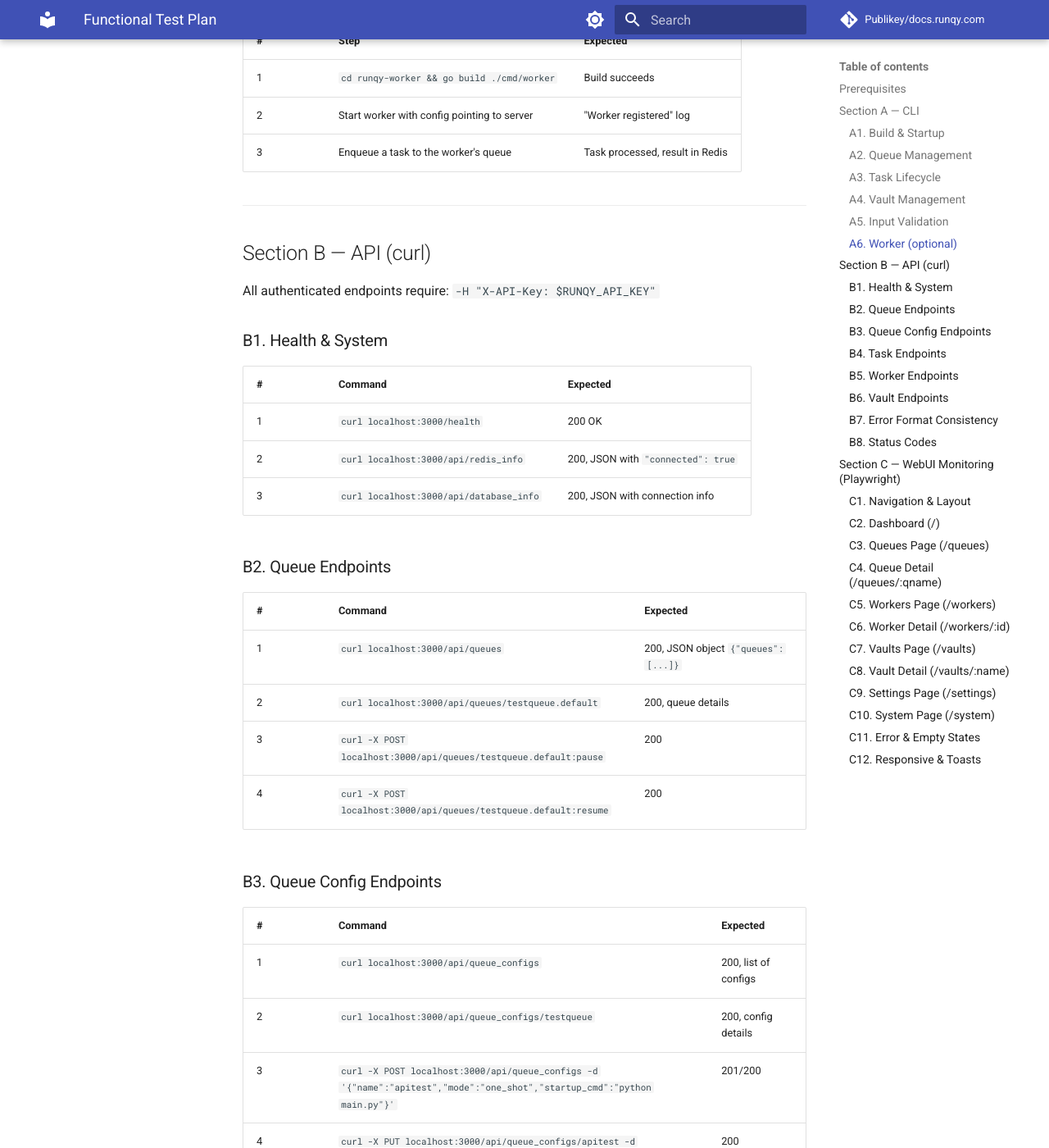
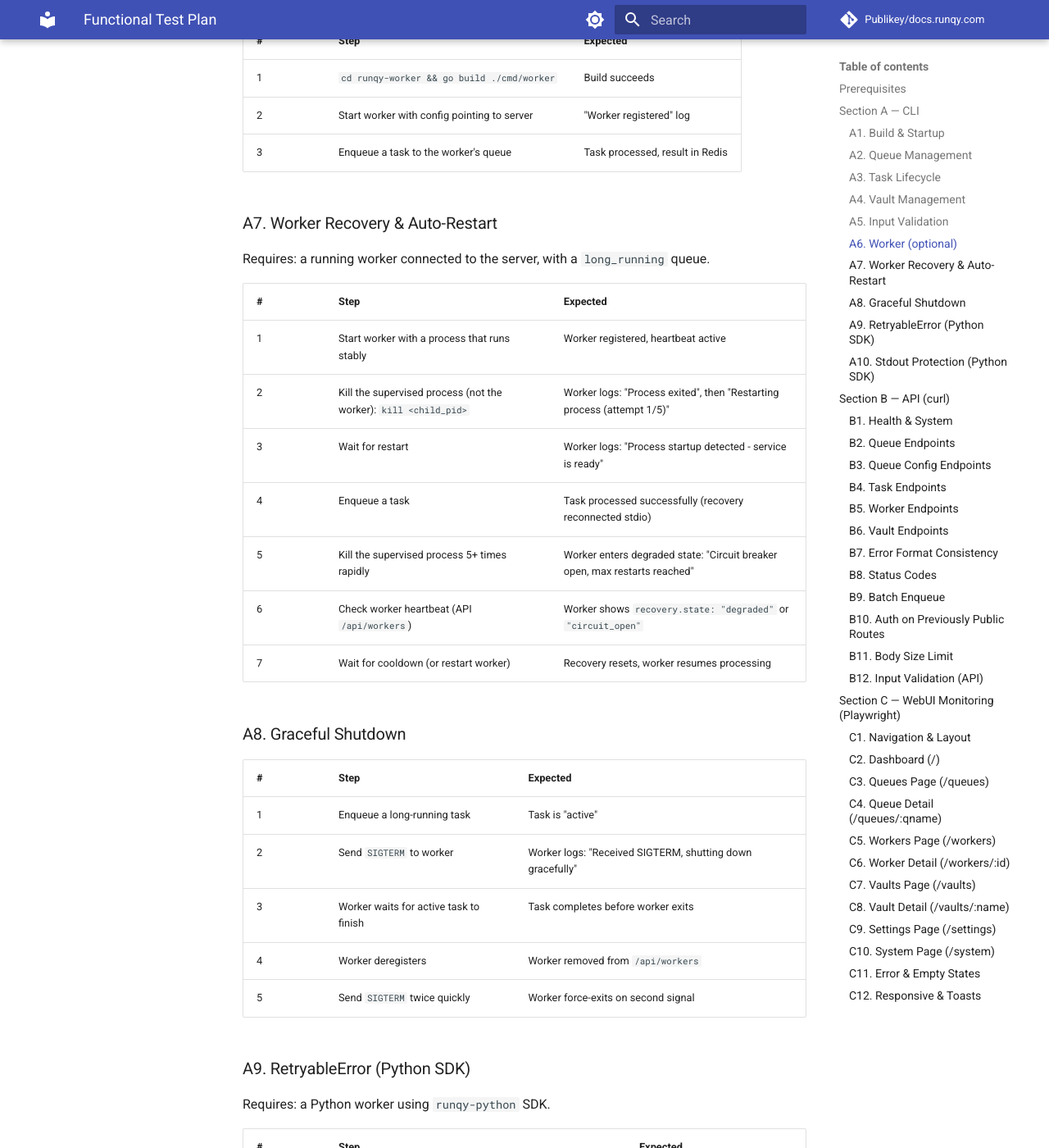
Before and after one commit to Publikey/docs.runqy.com, an MkDocs documentation site: the page built from docs/FUNCTIONAL_TESTS.md, in a window 1280 px wide and 1400 px high, scrolled down 3240 px. Shown: the whole window at 82% size. Built offline with MkDocs 1.6.1 and Material for MkDocs 9.7.7, drawn with Linux system fonts in a browser that asks for light colours; comment, search, counter and statistics services are not loaded; some of the changed text lies outside the part shown.

Commit message:
tests: add recovery, shutdown, retry, auth, batch functional tests
Adds sections:
- A7: Worker recovery & auto-restart (circuit breaker, degraded state)
- A8: Graceful shutdown (SIGTERM handling, drain active tasks)
- A9: RetryableError (Python SDK retry semantics)
- A10: Stdout protection (Python SDK print safety)
- B9: Batch enqueue endpoint
- B10: Auth on previously public routes (breaking change)
- B11: Body size limit
- B12: Input validation (API-side)

```diff
--- a/docs/FUNCTIONAL_TESTS.md
+++ b/docs/FUNCTIONAL_TESTS.md
@@ -93,6 +93,47 @@
 | 2 | Start worker with config pointing to server | "Worker registered" log |
 | 3 | Enqueue a task to the worker's queue | Task processed, result in Redis |
 
+### A7. Worker Recovery & Auto-Restart
+
+Requires: a running worker connected to the server, with a `long_running` queue.
+
+| # | Step | Expected |
+|---|------|----------|
+| 1 | Start worker with a process that runs stably | Worker registered, heartbeat active |
+| 2 | Kill the supervised process (not the worker): `kill <child_pid>` | Worker logs: "Process exited", then "Restarting process (attempt 1/5)" |
+| 3 | Wait for restart | Worker logs: "Process startup detected - service is ready" |
+| 4 | Enqueue a task | Task processed successfully (recovery reconnected stdio) |
+| 5 | Kill the supervised process 5+ times rapidly | Worker enters degraded state: "Circuit breaker open, max restarts reached" |
+| 6 | Check worker heartbeat (API `/api/workers`) | Worker shows `recovery.state: "degraded"` or `"circuit_open"` |
+| 7 | Wait for cooldown (or restart worker) | Recovery resets, worker resumes processing |
+
+### A8. Graceful Shutdown
+
+| # | Step | Expected |
+|---|------|----------|
+| 1 | Enqueue a long-running task | Task is "active" |
+| 2 | Send `SIGTERM` to worker | Worker logs: "Received SIGTERM, shutting down gracefully" |
+| 3 | Worker waits for active task to finish | Task completes before worker exits |
+| 4 | Worker deregisters | Worker removed from `/api/workers` |
+| 5 | Send `SIGTERM` twice quickly | Worker force-exits on second signal |
+
+### A9. RetryableError (Python SDK)
+
+Requires: a Python worker using `runqy-python` SDK.
+
+| # | Step | Expected |
+|---|------|----------|
+| 1 | Worker handler raises `RetryableError("temporary failure")` | Task retried (retry count increments) |
+| 2 | Worker handler raises regular `Exception("permanent")` | Task fails permanently (no retry) |
+| 3 | Worker handler raises `RetryableError` with max retries exhausted | Task moves to failed state |
+
+### A10. Stdout Protection (Python SDK)
+
+| # | Step | Expected |
+|---|------|----------|
+| 1 | Worker handler contains `print("debug output")` | Task still completes (print goes to stderr, not protocol) |
+| 2 | Worker handler writes to `sys.stdout` | Output redirected to stderr, protocol unaffected |
+
 ---
 
 ## Section B — API (curl)
@@ -172,6 +213,39 @@
 | 3 | Invalid payload | 400 |
 | 4 | Missing auth | 401 |
 | 5 | Task poll timeout | 408 |
+
+### B9. Batch Enqueue
+
+| # | Command | Expected |
+|---|---------|----------|
+| 1 | `curl -X POST localhost:3000/queue/add-batch -d '{"tasks":[{"queue":"testqueue","data":{"i":1}},{"queue":"testqueue","data":{"i":2}}]}'` | 200, array of task IDs |
+| 2 | Same with one invalid queue | Partial success or error for invalid entry |
+| 3 | Empty tasks array | 400, `{"errors":[...]}` |
+
+### B10. Auth on Previously Public Routes
+
+These routes were public before `bulletproof` and now require authentication:
+
+| # | Command | Expected |
+|---|---------|----------|
+| 1 | `curl localhost:3000/queue/<task_uuid>` (no auth) | 401 `{"errors":["access unauthorized"]}` |
+| 2 | `curl localhost:3000/workers/config/<queue_name>` (no auth) | 401 `{"errors":["access unauthorized"]}` |
+| 3 | Same with `-H "X-API-Key: $RUNQY_API_KEY"` | 200, expected response |
+
+### B11. Body Size Limit
+
+| # | Command | Expected |
+|---|---------|----------|
+| 1 | `curl -X POST localhost:3000/queue/add -d '<payload > 50MB>'` | 413 or connection reset |
+| 2 | Normal-sized payload after large one | 200, server still healthy |
+
+### B12. Input Validation (API)
+
+| # | Command | Expected |
+|---|---------|----------|
+| 1 | `POST /queue/add` with queue name containing special chars `{"queue":"test;drop"}` | 400, invalid queue name |
+| 2 | `POST /api/vaults` with reserved key name `{"name":"PATH"}` | 400, reserved name |
+| 3 | `POST /api/vaults/v/entries` with empty key `{"key":"","value":"x"}` | 400 |
 
 ---
 
```
